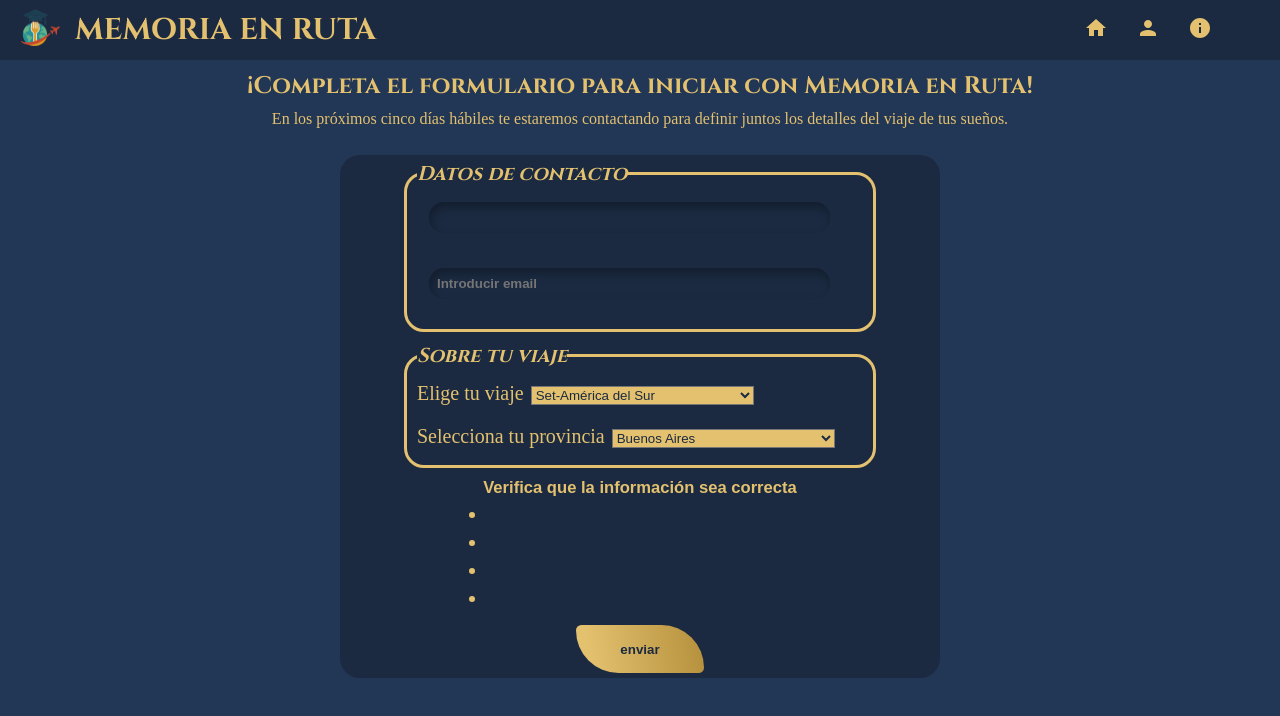
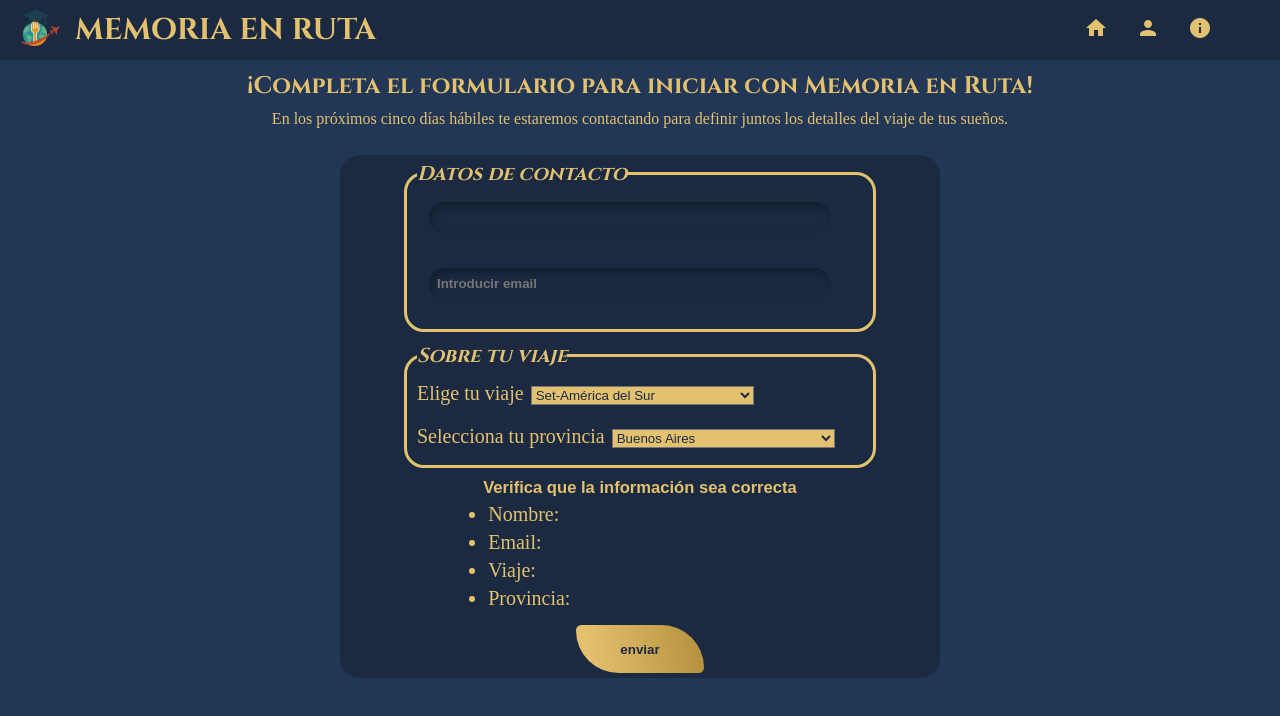
Before and after one commit to Fabricio3434/Proyecto-final-GT-Memoria-en-Ruta-, a React (Vite) app: page /organizeTravel in a window 1280 px wide. Shown: the top 716 px of the page. Built offline with nearby package versions, Linux system fonts and the light colour scheme; some icons are missing; a web font is replaced by a local one.

Commit message:
últimas correciones

```diff
--- a/src/jsx/Organizarviaje.jsx
+++ b/src/jsx/Organizarviaje.jsx
@@ -78,10 +78,10 @@
           </fieldset>
           <ul className="ul">
             <h5>Verifica que la información sea correcta</h5>
-            <li>{info.nombre}</li>
-            <li>{info.email}</li>
-            <li>{info.viaje}</li>
-            <li>{info.provincia}</li>
+            <li> Nombre: {info.nombre}</li>
+            <li> Email: {info.email}</li>
+            <li> Viaje: {info.viaje}</li>
+            <li> Provincia: {info.provincia}</li>
           </ul>
           <div>
             <input type="submit" value="enviar" id="sent" />
```
